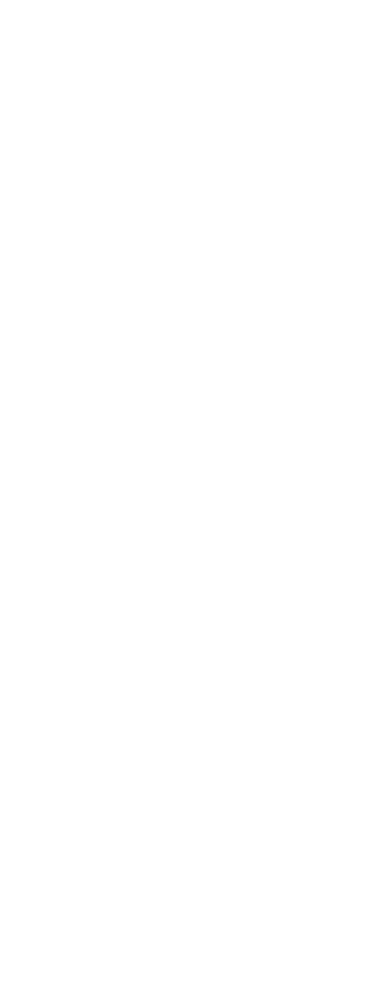
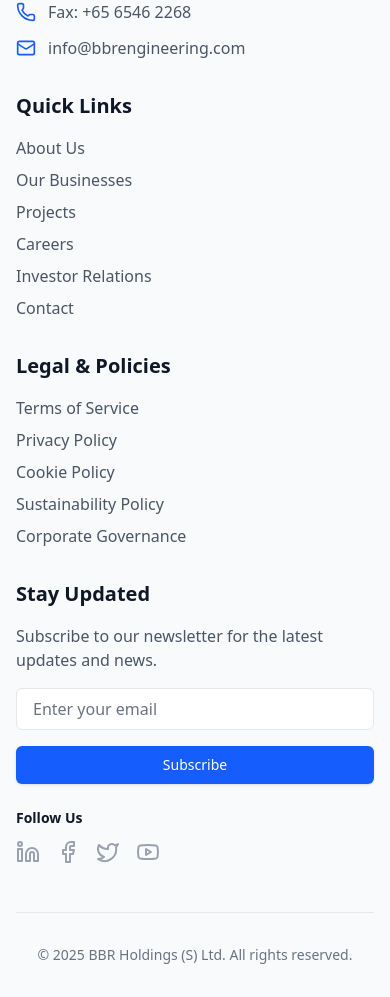
Before and after one commit to aldriterrado/my-react-application, a React (Vite) app: page / in a window 390 px wide. Shown: the part 8992-9989 px from the top of the page. Before the commit the page ends 8700 px from the top, so only its background shows below. Built offline with nearby package versions, Linux system fonts and the light colour scheme.

Commit message:
Add Footer Component

```diff
--- /dev/null
+++ b/src/components/Footer.jsx
@@ -0,0 +1,168 @@
+import React from 'react'
+import {
+  PhoneIcon,
+  MailIcon,
+  MapPinIcon,
+  LinkedinIcon,
+  FacebookIcon,
+  TwitterIcon,
+  YoutubeIcon,
+} from 'lucide-react'
+export const Footer = () => {
+  return (
+    <footer className="bg-gray-50 text-gray-600">
+      <div className="max-w-7xl mx-auto px-4 sm:px-6 lg:px-8 pt-12 pb-8">
+        <div className="grid grid-cols-1 md:grid-cols-2 lg:grid-cols-4 gap-8">
+          {/* Contact Information */}
+          <div>
+            <h3 className="text-xl font-bold text-gray-900 mb-4">Contact Us</h3>
+            <ul className="space-y-3">
+              <li className="flex items-start">
+                <MapPinIcon className="h-5 w-5 mr-3 text-blue-600 flex-shrink-0 mt-1" />
+                <span className="text-gray-600">
+                  BBR Building
+                  <br />
+                  50 Changi South Street 1
+                  <br />
+                  Singapore 486126
+                </span>
+              </li>
+              <li className="flex items-center">
+                <PhoneIcon className="h-5 w-5 mr-3 text-blue-600" />
+                <span>Tel: +65 6546 2280</span>
+              </li>
+              <li className="flex items-center">
+                <PhoneIcon className="h-5 w-5 mr-3 text-blue-600" />
+                <span>Fax: +65 6546 2268</span>
+              </li>
+              <li className="flex items-center">
+                <MailIcon className="h-5 w-5 mr-3 text-blue-600" />
+                <a
+                  href="mailto:info@bbrengineering.com"
+                  className="hover:text-blue-600 transition-colors"
+                >
+                  info@bbrengineering.com
+                </a>
+              </li>
+            </ul>
+          </div>
+          {/* Quick Links */}
+          <div>
+            <h3 className="text-xl font-bold text-gray-900 mb-4">
+              Quick Links
+            </h3>
+            <ul className="space-y-2">
+              {[
+                'About Us',
+                'Our Businesses',
+                'Projects',
+                'Careers',
+                'Investor Relations',
+                'Contact',
+              ].map((link) => (
+                <li key={link}>
+                  <a href="#" className="hover:text-blue-600 transition-colors">
+                    {link}
+                  </a>
+                </li>
+              ))}
+            </ul>
+          </div>
+          {/* Legal & Policies */}
+          <div>
+            <h3 className="text-xl font-bold text-gray-900 mb-4">
+              Legal & Policies
+            </h3>
+            <ul className="space-y-2">
+              {[
+                'Terms of Service',
+                'Privacy Policy',
+                'Cookie Policy',
+                'Sustainability Policy',
+                'Corporate Governance',
+              ].map((policy) => (
+                <li key={policy}>
+                  <a href="#" className="hover:text-blue-600 transition-colors">
+                    {policy}
+                  </a>
+                </li>
+              ))}
+            </ul>
+          </div>
+          {/* Newsletter */}
+          <div>
+            <h3 className="text-xl font-bold text-gray-900 mb-4">
+              Stay Updated
+            </h3>
+            <p className="mb-4 text-gray-600">
+              Subscribe to our newsletter for the latest updates and news.
+            </p>
+            <form className="space-y-4">
+              <div>
+                <label htmlFor="email-address" className="sr-only">
+                  Email address
+                </label>
+                <input
+                  id="email-address"
+                  name="email"
+                  type="email"
+                  autoComplete="email"
+                  required
+                  className="w-full px-4 py-2 rounded-md bg-white border border-gray-200 text-gray-900 placeholder-gray-500 focus:outline-none focus:ring-2 focus:ring-blue-500 focus:border-blue-500 transition-colors"
+                  placeholder="Enter your email"
+                />
+              </div>
+              <button
+                type="submit"
+                className="w-full flex justify-center py-2 px-4 border border-transparent rounded-md shadow-sm text-sm font-medium text-white bg-blue-600 hover:bg-blue-700 focus:outline-none focus:ring-2 focus:ring-offset-2 focus:ring-blue-500 transition-colors"
+              >
+                Subscribe
+              </button>
+            </form>
+            {/* Social Media */}
+            <div className="mt-6">
+              <h4 className="text-sm font-semibold text-gray-900 mb-3">
+                Follow Us
+              </h4>
+              <div className="flex space-x-4">
+                {[
+                  {
+                    icon: LinkedinIcon,
+                    label: 'LinkedIn',
+                  },
+                  {
+                    icon: FacebookIcon,
+                    label: 'Facebook',
+                  },
+                  {
+                    icon: TwitterIcon,
+                    label: 'Twitter',
+                  },
+                  {
+                    icon: YoutubeIcon,
+                    label: 'YouTube',
+                  },
+                ].map((social) => (
+                  <a
+                    key={social.label}
+                    href="#"
+                    className="text-gray-400 hover:text-blue-600 transition-colors"
+                    aria-label={social.label}
+                  >
+                    <social.icon className="h-6 w-6" />
+                  </a>
+                ))}
+              </div>
+            </div>
+          </div>
+        </div>
+        <div className="mt-12 pt-8 border-t border-gray-200 text-center">
+          <p className="text-sm text-gray-500">
+            © {new Date().getFullYear()} BBR Holdings (S) Ltd. All rights
+            reserved.
+          </p>
+        </div>
+      </div>
+    </footer>
+  )
+}
--- a/src/components/home/FeaturedProject.jsx
+++ b/src/components/home/FeaturedProject.jsx
@@ -33,7 +33,7 @@
     },
   ]
   return (
-    <section className="py-20 relative overflow-hidden bg-gradient-to-br from-gray-50 to-gray-100/50">
+    <section className="py-30 relative overflow-hidden bg-gradient-to-br from-gray-50 to-gray-100/50">
       {/* Background Elements */}
       <div className="absolute inset-0">
         <div className="absolute top-0 left-0 w-[800px] h-[800px] bg-blue-500/[0.03] rounded-full blur-3xl"></div>
--- a/src/pages/Layout.jsx
+++ b/src/pages/Layout.jsx
@@ -1,11 +1,13 @@
 import { Outlet } from "react-router-dom";
 import Navbar from '../components/Navbar'
+import { Footer } from "../components/Footer";
 
 function Layout() {
     return (
        <div>
             <Navbar />
             <Outlet />
+            <Footer />
        </div>
     );
 }
```
